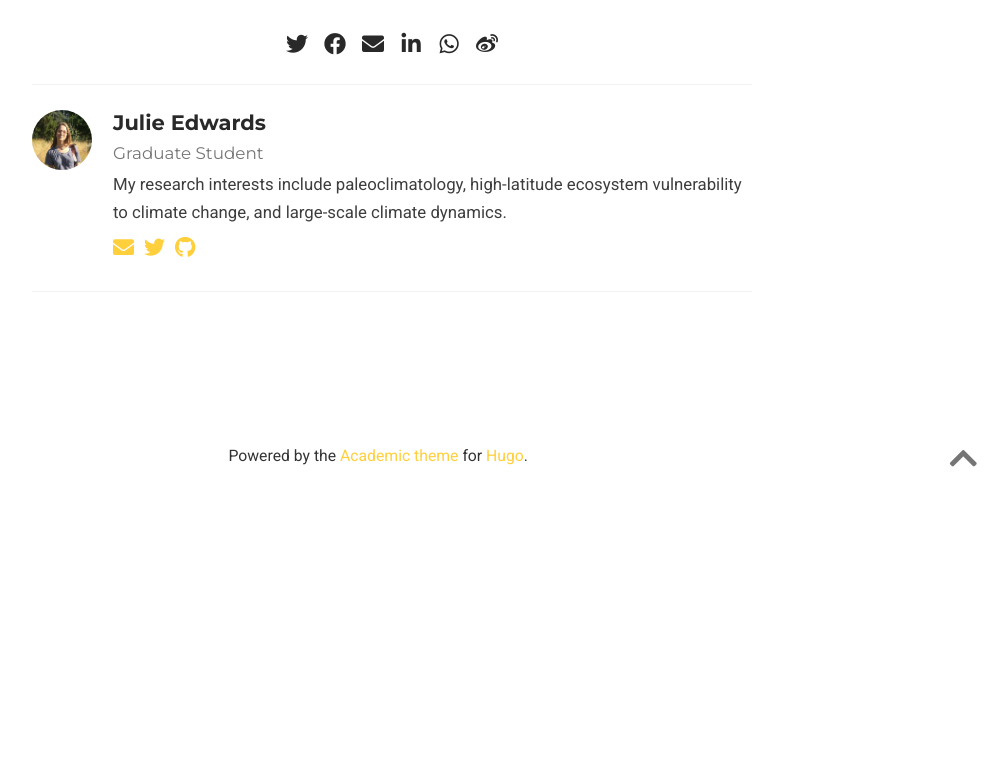
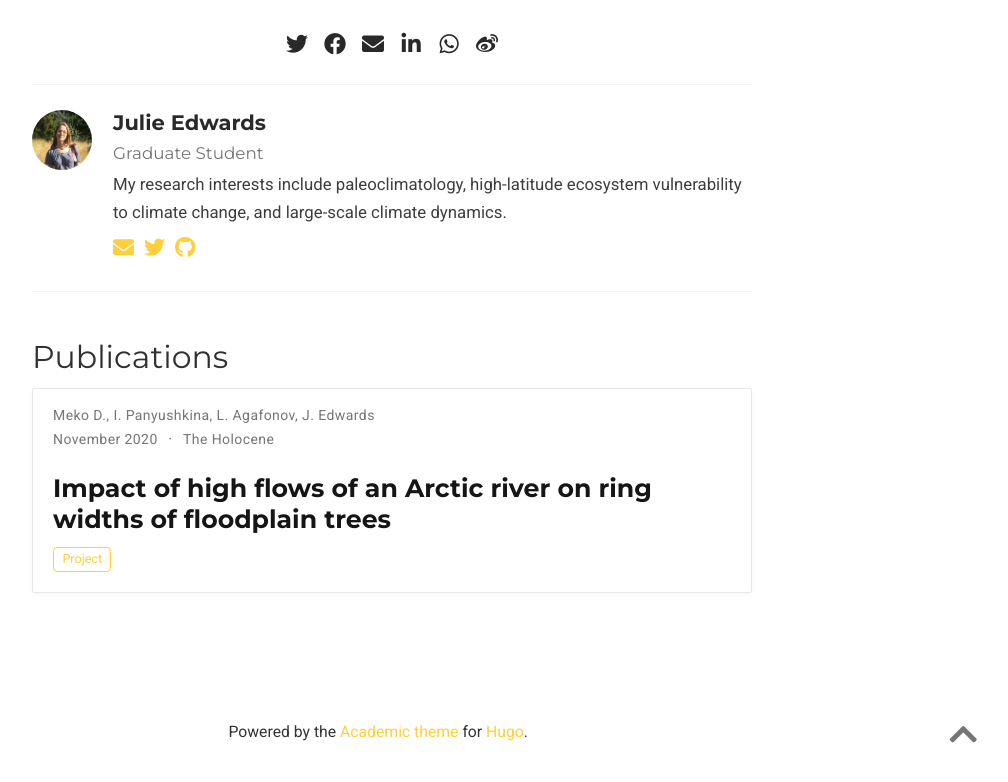
Before and after one commit to JulieEdwardsPaleo/julieedwardspaleo.github.io, a plain HTML site: page project/ob-river/index.html in a window 1280 px wide. Shown: the part 651-1433 px from the top of the page, without its empty margins (248-1256 px from the left). Before the commit the page ends 1183 px from the top, so only its background shows below. Drawn offline with nearby package versions, Linux system fonts and the light colour scheme; some icons are missing.

Commit message:
project connect

```diff
--- a/project/ob-river/index.html
+++ b/project/ob-river/index.html
@@ -711,6 +711,135 @@
 
 
 
+        <h2>Publications</h2>
+
+
+
+
+
+
+
+
+
+
+
+
+
+
+
+
+
+<div class="card-simple">
+
+
+
+
+
+<div class="article-metadata">
+
+
+
+
+
+  <div>
+
+
+
+
+
+  <span>Meko D.</span>, <span>I. Panyushkina</span>, <span>L. Agafonov</span>, <span>J. Edwards</span>
+
+  </div>
+
+
+
+
+  <span class="article-date">
+
+
+
+
+    November 2020
+  </span>
+
+
+
+  <span class="middot-divider"></span>
+  <span class="pub-publication">
+
+      The Holocene
+
+  </span>
+
+
+
+
+
+
+
+
+
+
+
+</div>
+
+
+
+
+
+
+
+  <h3 class="article-title mb-1 mt-3">
+    <a href="/publication/ob-river/">Impact of high flows of an Arctic river on ring widths of floodplain trees</a>
+  </h3>
+
+
+
+
+  <div class="btn-links">
+
+
+
+
+
+
+
+
+
+
+
+
+
+
+
+
+
+
+
+
+  <a class="btn btn-outline-primary my-1 mr-1 btn-sm" href="/project/ob-river/">
+    Project
+  </a>
+
+
+
+
+
+
+
+
+
+
+
+
+  </div>
+
+
+</div>
+
+
+
+
 
 
 
```
Also changed, not shown: index.html (+6 -0 lines), project/lakimasters/index.html (+99 -0 lines), publication/index.html (+18 -4 lines), talk/agu2019/index.html (+39 -0 lines), talk/index.html (+6 -0 lines).
